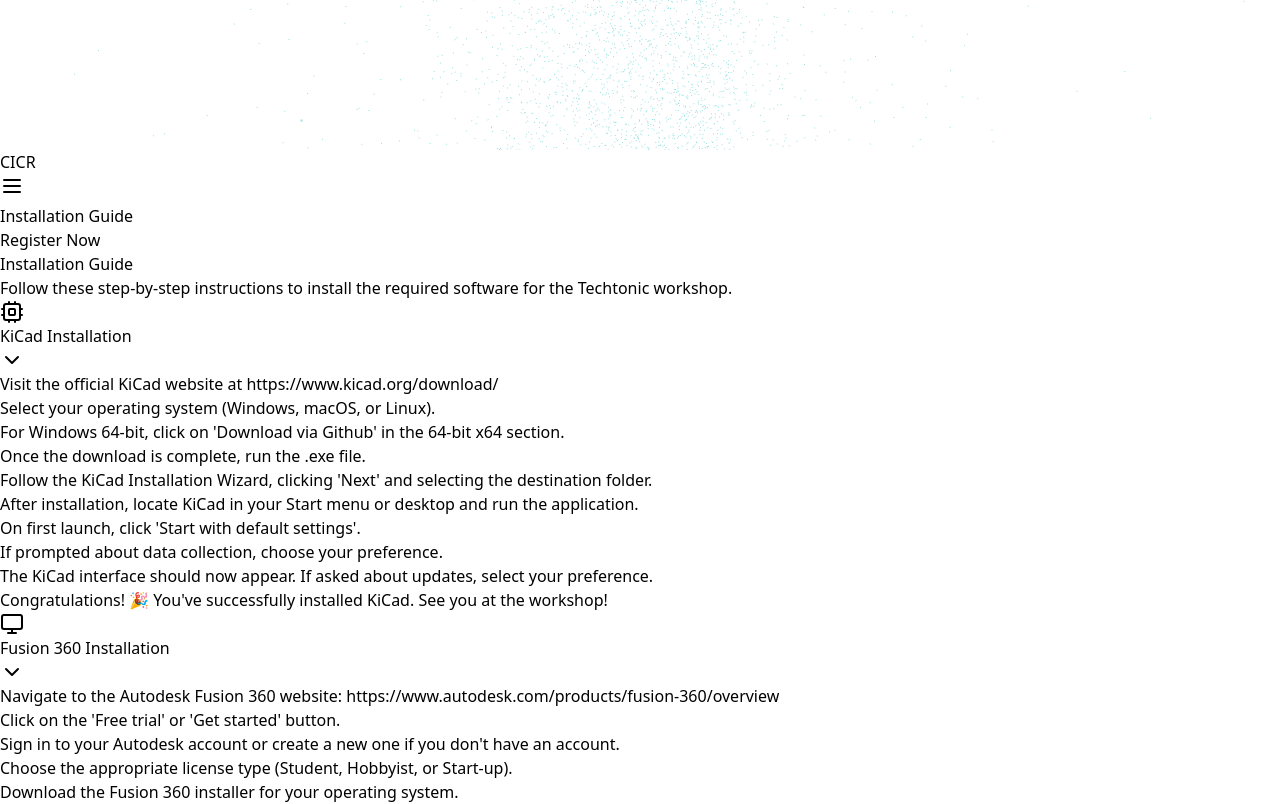
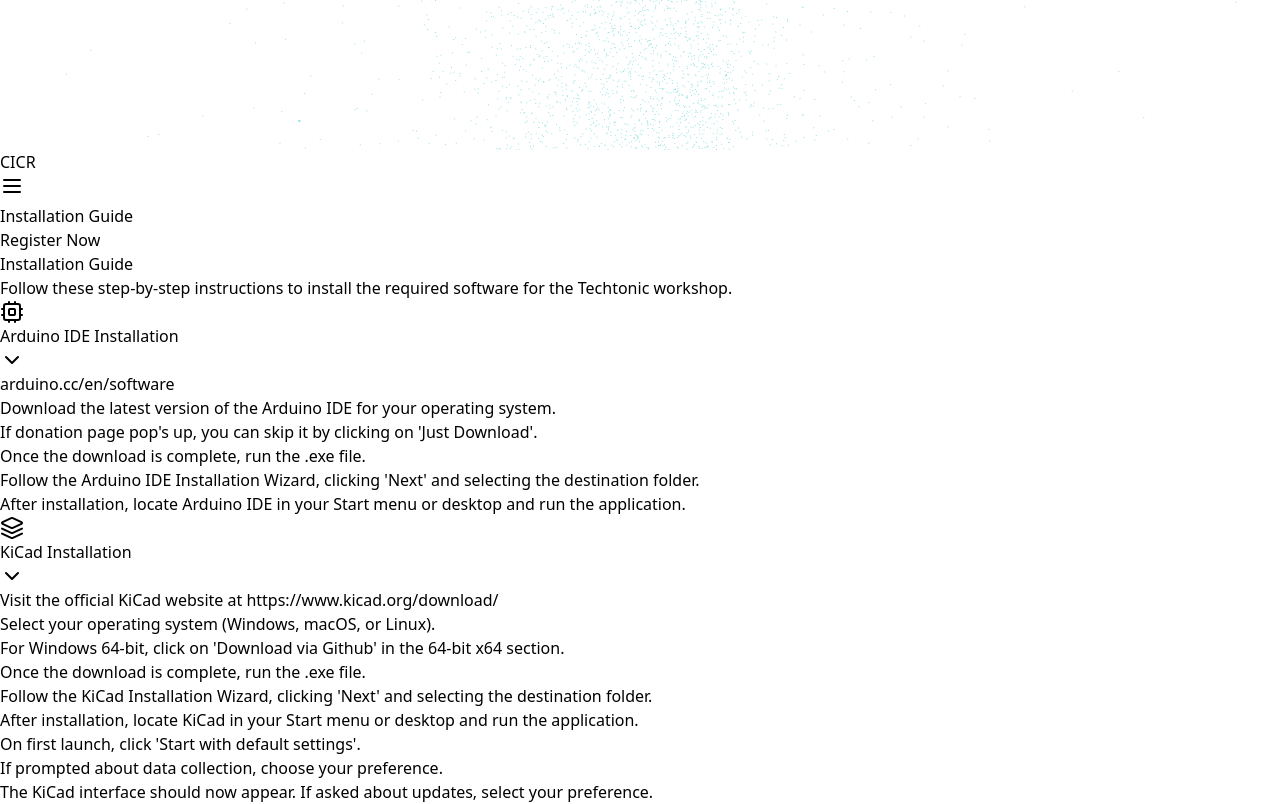
Before and after one commit to yasharth-0910/Techtonic, a React (Vite) app: page /installation-guide in a window 1280 px wide. Shown: the top 804 px of the page. Built offline with nearby package versions, Linux system fonts and the light colour scheme.

Commit message:
ADD UP WE GP

```diff
--- a/src/pages/InstallationGuide.tsx
+++ b/src/pages/InstallationGuide.tsx
@@ -1,5 +1,5 @@
 import React, { useState, useEffect } from 'react';
-import { ChevronDownIcon, MonitorIcon, CpuIcon, BookOpenIcon, PhoneIcon, MenuIcon, InstagramIcon, LinkedinIcon  } from 'lucide-react';
+import { ChevronDownIcon, MonitorIcon, CpuIcon, BookOpenIcon, PhoneIcon, MenuIcon, InstagramIcon, LinkedinIcon,LayersIcon} from 'lucide-react';
 import { useNavigate } from 'react-router-dom';
 import { Canvas } from '@react-three/fiber';
 import { Particles } from '../components/Particles';
@@ -90,6 +90,15 @@
     setOpenSection(openSection === section ? null : section);
   };
 
+  const ArudinoSteps = [
+    "arduino.cc/en/software",
+    "Download the latest version of the Arduino IDE for your operating system.",
+    "If donation page pop's up, you can skip it by clicking on 'Just Download'.",
+    "Once the download is complete, run the .exe file.",
+    "Follow the Arduino IDE Installation Wizard, clicking 'Next' and selecting the destination folder.",
+    "After installation, locate Arduino IDE in your Start menu or desktop and run the application.",
+  ]
+
   const kicadSteps = [
     "Visit the official KiCad website at https://www.kicad.org/download/",
     "Select your operating system (Windows, macOS, or Linux).",
@@ -170,12 +179,21 @@
           </p>
 
           <div className="max-w-3xl mx-auto">
+
+            <AccordionItem
+              title="Arduino IDE Installation"
+              content={ArudinoSteps}
+              isOpen={openSection === 'arduino'}
+              toggleOpen={() => toggleSection('arduino')}
+              icon={CpuIcon}
+            />
+
             <AccordionItem
               title="KiCad Installation"
               content={kicadSteps}
               isOpen={openSection === 'kicad'}
               toggleOpen={() => toggleSection('kicad')}
-              icon={CpuIcon}
+              icon={LayersIcon}
             />
 
             <AccordionItem
```
